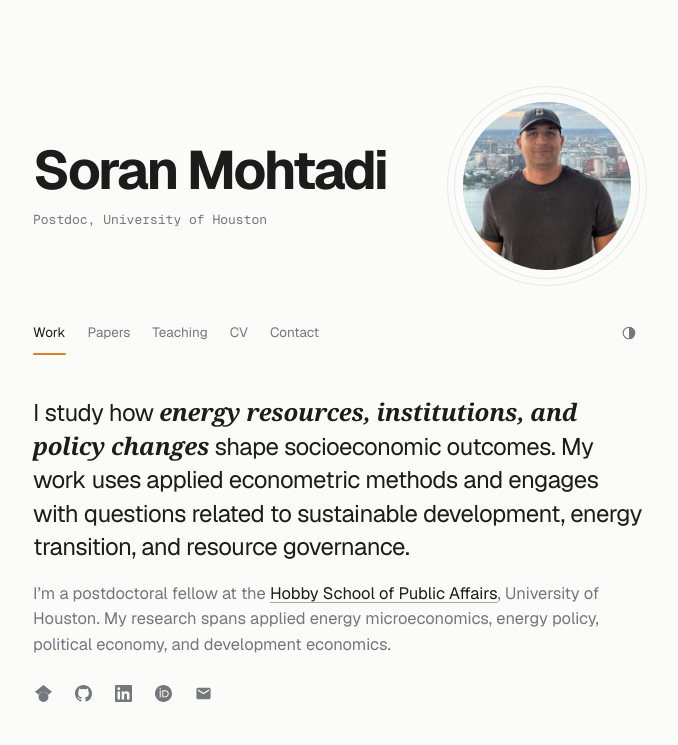
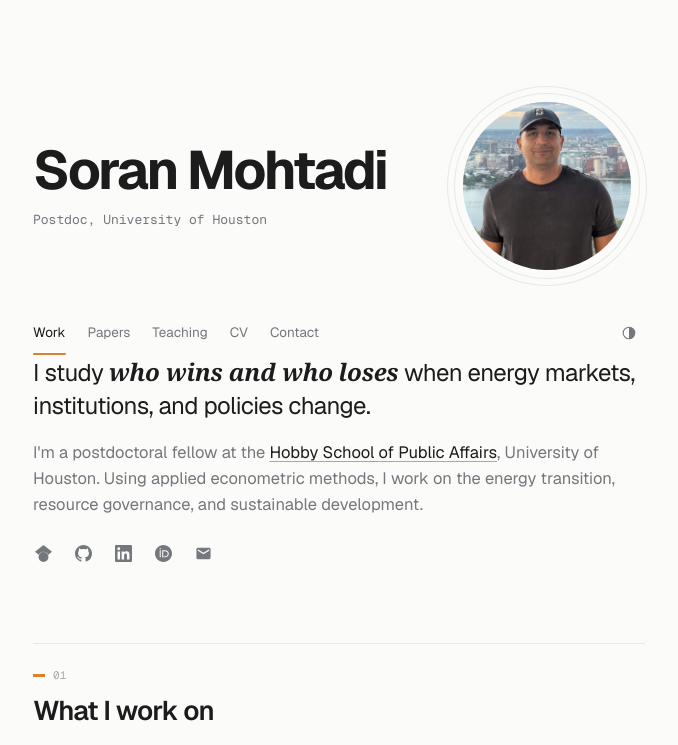
Before and after one commit to soranmohtadi/soranmohtadi.github.io, a plain HTML site: page index.html in a window 1280 px wide. Shown: the top 745 px of the page, without its empty margins (301-979 px from the left). Drawn offline with nearby package versions, Linux system fonts and the light colour scheme; a web font is replaced by a local one.

Commit message:
Update index.html

```diff
--- a/index.html
+++ b/index.html
@@ -372,17 +372,16 @@
   </div>
 
   <!-- ABOUT -->
-  <section class="about">
-    <p class="lede">
-      I study how <span class="hl">energy resources, institutions, and policy changes</span> shape socioeconomic outcomes.
-      My work uses applied econometric methods and engages with questions related to sustainable development, energy transition, and resource governance.
-    </p>
-    <p class="bio">
-      I’m a postdoctoral fellow at the
-      <a href="https://www.uh.edu/hobby/" target="_blank" rel="noopener">Hobby School of Public Affairs</a>,
-      University of Houston. My research spans applied energy microeconomics,
-      energy policy, political economy, and development economics.
-    </p>
+  <p class="lede">
+  I study <span class="hl">who wins and who loses</span> when energy markets,
+  institutions, and policies change.
+</p>
+<p class="bio">
+  I'm a postdoctoral fellow at the
+  <a href="https://www.uh.edu/hobby/" target="_blank" rel="noopener">Hobby School of Public Affairs</a>,
+  University of Houston. Using applied econometric methods, I work on the energy transition,
+  resource governance, and sustainable development.
+</p>
 
     <p class="links">
       <a href="https://scholar.google.es/citations?user=zi87bOEAAAAJ&hl=en" target="_blank" rel="noopener"><svg viewBox="0 0 24 24" aria-hidden="true"><path d="M5.242 13.769 0 9.5 12 0l12 9.5-5.242 4.269C17.548 11.249 14.978 9.5 12 9.5c-2.977 0-5.548 1.748-6.758 4.269zM12 10a7 7 0 1 0 0 14 7 7 0 0 0 0-14z"/></svg><span>Scholar</span></a>
```
